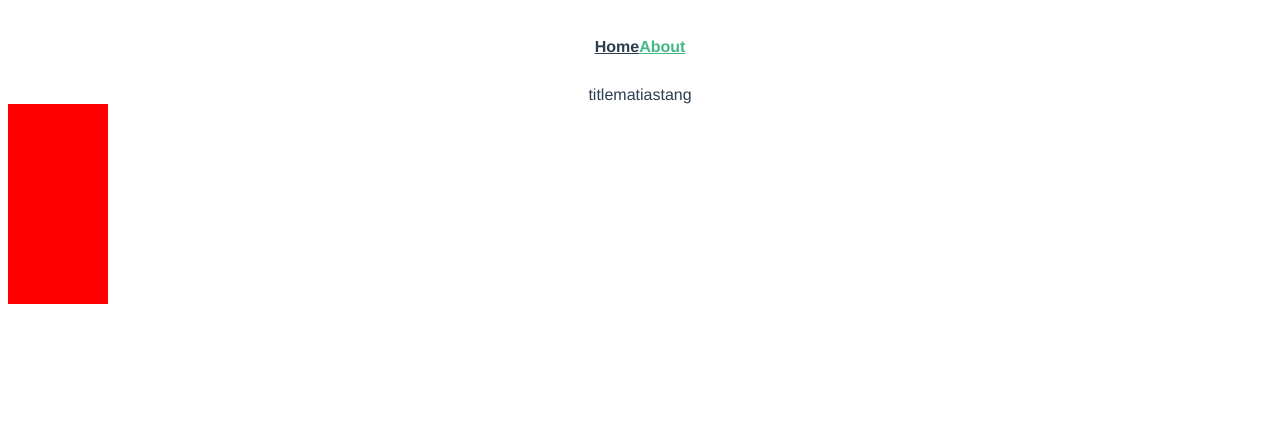
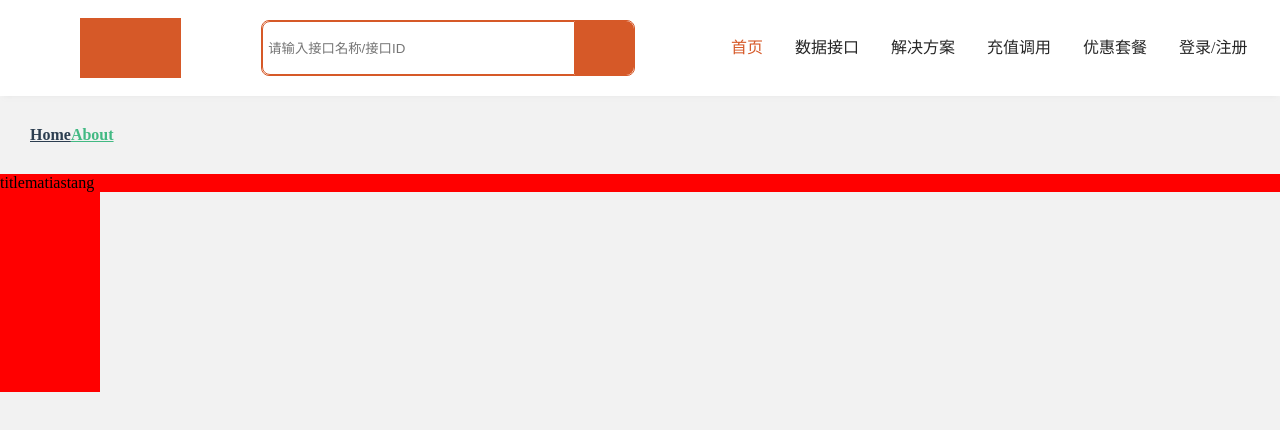
Before and after one commit to matiastang/vue-rollup-scaffold, a Vue app: page /#/ in a window 1280 px wide. Shown: the top 430 px of the page. Built offline with nearby package versions, Linux system fonts and the light colour scheme.

Commit message:
feat: - 添加测试

```diff
--- a/index.html
+++ b/index.html
@@ -1,7 +1,7 @@
 <!--
  * @Author: your name
  * @Date: 2021-10-15 15:43:39
- * @LastEditTime: 2021-10-18 18:26:49
+ * @LastEditTime: 2021-10-29 16:16:23
  * @LastEditors: Please set LastEditors
  * @Description: In User Settings Edit
  * @FilePath: /vue-scaffold/public/index.html
@@ -14,6 +14,13 @@
     <meta name="viewport" content="width=device-width, initial-scale=1.0">
     <link rel="icon" href="./public/favicon.ico">
     <title>Document</title>
+
+    <style>
+        body {
+            margin: 0px;
+            background: #F2F2F2;
+        }
+    </style>
 </head>
 <body>
     <div id="app"></div>
--- a/src/App.vue
+++ b/src/App.vue
@@ -1,23 +1,25 @@
 <!--
  * @Author: your name
  * @Date: 2021-10-15 15:54:50
- * @LastEditTime: 2021-10-28 11:37:46
+ * @LastEditTime: 2021-10-29 15:54:28
  * @LastEditors: Please set LastEditors
  * @Description: In User Settings Edit
  * @FilePath: /vue-scaffold/src/App.vue
 -->
 <template>
+    <Header />
     <div id="nav">
         <router-link to="/home">Home</router-link>
         <router-link to="/">About</router-link>
     </div>
-    <div>{{ title ?? 'title' + obj?.name }}</div>
+    <div class="text">{{ title ?? 'title' + obj?.name }}</div>
     <!-- 路由出口 -->
     <router-view></router-view>
 </template>
 
 <script lang="ts">
 import { defineComponent } from 'vue'
+import Header from '@/components/header/Header.vue'
 
 interface Obj {
     name?: string
@@ -40,6 +42,9 @@ export default defineComponent({
             },
         } as App
     },
+    components: {
+        Header: Header,
+    },
     setup() {
         return {
             phone: '18380449615',
@@ -48,13 +53,17 @@ export default defineComponent({
 })
 </script>
 
-<style lang="scss">
+<style lang="scss" scoped>
 #app {
     font-family: Avenir, Helvetica, Arial, sans-serif;
     -webkit-font-smoothing: antialiased;
     -moz-osx-font-smoothing: grayscale;
     text-align: center;
     color: #2c3e50;
+}
+
+.text {
+    background: red;
 }
 
 #nav {
--- /dev/null
+++ b/src/components/header/Header.vue
@@ -0,0 +1,140 @@
+<!--
+ * @Author: your name
+ * @Date: 2021-10-29 15:30:38
+ * @LastEditTime: 2021-10-29 17:08:39
+ * @LastEditors: Please set LastEditors
+ * @Description: In User Settings Edit
+ * @FilePath: /vue-scaffold/src/components/header/Header.vue
+-->
+<template>
+    <div class="header">
+        <div class="header-left">
+            <div class="header-left-logo"></div>
+            <Search class="header-left-input" />
+            <!-- <div class="header-left-input"></div> -->
+        </div>
+        <div class="header-right">
+            <div v-for="item in titleArr" :key="item.title" class="header-right-button">
+                <div
+                    :class="[
+                        'header-right-title',
+                        { 'header-right-title-selected': item.selected },
+                    ]"
+                >
+                    {{ item.title }}
+                </div>
+            </div>
+            <div class="header-right-button">
+                <div class="header-right-title">
+                    {{ getUserName }}
+                </div>
+            </div>
+        </div>
+    </div>
+</template>
+
+<script>
+import Search from '../search/Search.vue'
+
+export default {
+    components: {
+        Search,
+    },
+    data() {
+        return {
+            titleArr: [
+                {
+                    title: '首页',
+                    selected: true,
+                },
+                {
+                    title: '数据接口',
+                    selected: false,
+                },
+                {
+                    title: '解决方案',
+                    selected: false,
+                },
+                {
+                    title: '充值调用',
+                    selected: false,
+                },
+                {
+                    title: '优惠套餐',
+                    selected: false,
+                },
+            ],
+            // title: undefined,
+            // obj: {
+            //     name: 'matiastang',
+            //     age: undefined,
+            // },
+        }
+    },
+    setup() {
+        return {
+            phone: '18380449615',
+        }
+    },
+    computed: {
+        getUserName() {
+            return '登录/注册'
+        },
+    },
+}
+</script>
+
+<style lang="scss" scoped>
+.header {
+    width: 100%;
+    height: 96px;
+    background: #ffffff;
+    box-shadow: 0px 4px 4px -4px rgba(218, 218, 218, 0.5);
+    display: flex;
+    justify-content: space-between;
+    align-items: center;
+    .header-left {
+        display: flex;
+        justify-content: flex-start;
+        align-items: center;
+        flex: 1 1 auto;
+        margin-left: 80px;
+        .header-left-logo {
+            width: 173px;
+            height: 60px;
+            background: #d65928;
+        }
+        .header-left-input {
+            min-width: 300px;
+            max-width: 676px;
+            height: 54px;
+            border-radius: 8px;
+            border: 1px solid #d65928;
+            margin: 0px 80px;
+            flex: 1 1 auto;
+        }
+    }
+    .header-right {
+        display: flex;
+        justify-content: center;
+        align-items: center;
+        margin-right: 80px;
+        .header-right-button {
+            margin: 16px;
+            cursor: pointer;
+            .header-right-title {
+                font-size: 16px;
+                font-family: PingFangSC-Medium, PingFang SC;
+                font-weight: 500;
+                color: #262626;
+                line-height: 24px;
+                text-overflow: ellipsis;
+                white-space: nowrap;
+            }
+            .header-right-title-selected {
+                color: #d65928;
+            }
+        }
+    }
+}
+</style>
--- /dev/null
+++ b/src/components/search/Search.vue
@@ -0,0 +1,84 @@
+<!--
+ * @Author: your name
+ * @Date: 2021-10-29 16:47:14
+ * @LastEditTime: 2021-10-29 17:04:40
+ * @LastEditors: Please set LastEditors
+ * @Description: In User Settings Edit
+ * @FilePath: /vue-scaffold/src/components/header/search.vue
+-->
+<template>
+    <div class="search">
+        <input class="search-input" placeholder="请输入接口名称/接口ID" />
+        <div class="search-button"></div>
+    </div>
+</template>
+
+<script>
+export default {
+    data() {
+        return {
+            titleArr: [
+                {
+                    title: '首页',
+                    selected: true,
+                },
+                {
+                    title: '数据接口',
+                    selected: false,
+                },
+                {
+                    title: '解决方案',
+                    selected: false,
+                },
+                {
+                    title: '充值调用',
+                    selected: false,
+                },
+                {
+                    title: '优惠套餐',
+                    selected: false,
+                },
+            ],
+            // title: undefined,
+            // obj: {
+            //     name: 'matiastang',
+            //     age: undefined,
+            // },
+        }
+    },
+    setup() {
+        return {
+            phone: '18380449615',
+        }
+    },
+    computed: {
+        getUserName() {
+            return '登录/注册'
+        },
+    },
+}
+</script>
+
+<style lang="scss" scoped>
+.search {
+    width: 100%;
+    height: 54px;
+    border-radius: 8px;
+    display: flex;
+    align-items: center;
+    .search-input {
+        width: calc(100% - 60px);
+        height: calc(100% - 2px);
+        border: none;
+        border-radius: 8px 0px 0px 8px;
+        border: 1px solid #d65928;
+        padding: 0px 0px 0px 5px;
+    }
+    .search-button {
+        width: 60px;
+        height: 100%;
+        background: #d65928;
+        border-radius: 0px 8px 8px 0px;
+    }
+}
+</style>
--- a/src/main.ts
+++ b/src/main.ts
@@ -1,7 +1,7 @@
 /*
  * @Author: your name
  * @Date: 2021-10-15 17:10:16
- * @LastEditTime: 2021-10-28 11:37:26
+ * @LastEditTime: 2021-10-29 14:47:45
  * @LastEditors: Please set LastEditors
  * @Description: In User Settings Edit
  * @FilePath: /vue-scaffold/src/main.ts
--- a/vite.config.ts
+++ b/vite.config.ts
@@ -1,7 +1,7 @@
 /*
  * @Author: your name
  * @Date: 2021-10-15 16:57:39
- * @LastEditTime: 2021-10-19 17:44:40
+ * @LastEditTime: 2021-10-29 14:32:11
  * @LastEditors: Please set LastEditors
  * @Description: In User Settings Edit
  * @FilePath: /vue-scaffold/vite.config.ts
```
Also changed, not shown: src/components/HelloWorld.vue (indentation only). Lines whose indentation alone changed are shown as unchanged.
